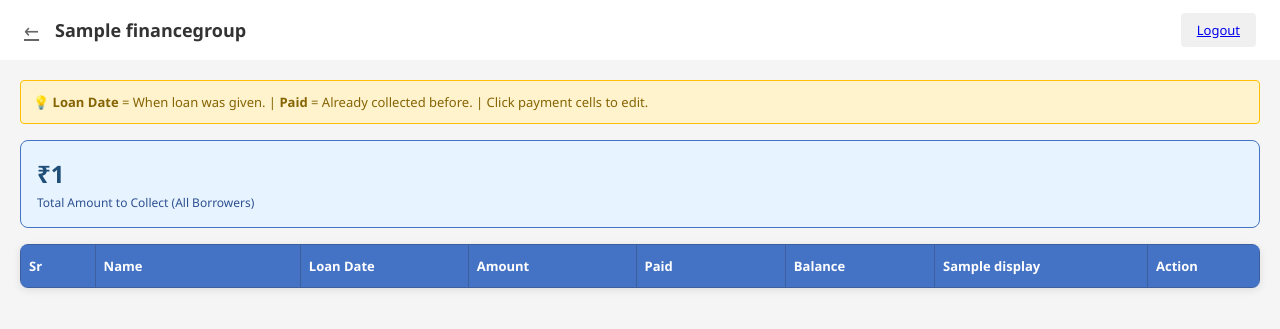
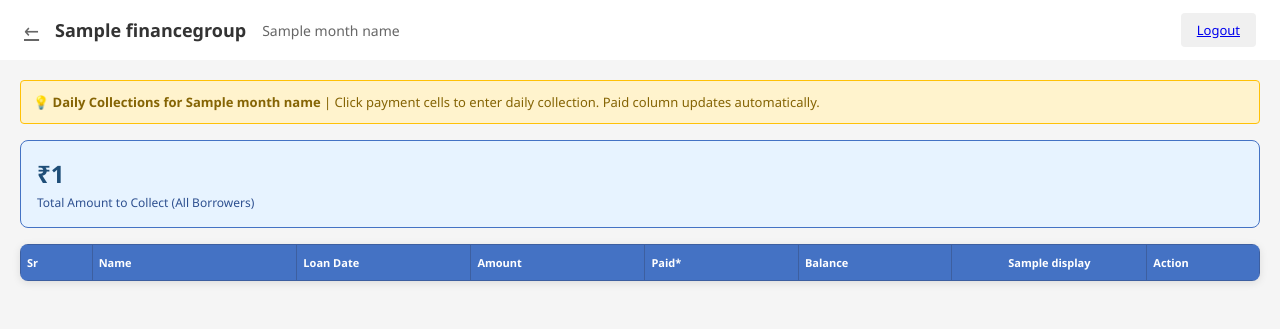
Before and after one commit to Adityareddy4310/FinanceFlow, a Django app: template core/templates/core/group_detail.html in a window 1280 px wide. Shown: the top 329 px of the page. Run offline with Django 5.2, Linux system fonts and the light colour scheme; tables that the repository leaves empty hold one stand-in row (values such as "Sample post"); the template is opened without the code that fills it: values that come from a table or form of the project are taken from there, most other values are stand-ins (such as "Sample title", 1, 10 or a date in 2020); lists and menus that the app fills with data are empty.

```diff
--- a/core/templates/core/group_detail.html
+++ b/core/templates/core/group_detail.html
@@ -12,6 +12,8 @@
     .navbar-left { display: flex; align-items: center; gap: 16px; }
     .back-btn { background: none; border: none; font-size: 20px; cursor: pointer; color: #666; }
     .navbar-title { font-size: 18px; font-weight: 600; color: #333; }
+    .navbar-right { display: flex; align-items: center; gap: 16px; }
+    .month-label { font-size: 14px; color: #666; font-weight: 500; }
     .logout-btn { padding: 8px 16px; background: #f0f0f0; border: none; border-radius: 4px; cursor: pointer; font-weight: 500; font-size: 13px; }
 
     .main { padding: 20px; background: #f5f5f5; }
@@ -23,29 +25,29 @@
     .spreadsheet-wrapper { background: white; border-radius: 8px; box-shadow: 0 2px 8px rgba(0,0,0,0.1); overflow: hidden; }
     .spreadsheet { overflow-x: auto; overflow-y: auto; }
 
-    table { width: 100%; border-collapse: collapse; font-size: 13px; }
+    table { width: 100%; border-collapse: collapse; font-size: 12px; }
 
-    th { background: #4472c4; color: white; padding: 12px 8px; text-align: left; font-weight: 600; border: 1px solid #3d5fa0; white-space: nowrap; position: sticky; top: 0; z-index: 10; }
-    th.sticky-left { position: sticky; left: 0; z-index: 11; background: #4472c4; }
+    th { background: #4472c4; color: white; padding: 10px 6px; text-align: center; font-weight: 600; border: 1px solid #3d5fa0; white-space: nowrap; position: sticky; top: 0; z-index: 10; font-size: 11px; }
+    th.sticky-left { position: sticky; left: 0; z-index: 11; background: #4472c4; text-align: left; }
 
-    td { padding: 10px 8px; border: 1px solid #d9d9d9; background: white; }
+    td { padding: 8px 6px; border: 1px solid #d9d9d9; background: white; font-size: 12px; }
     td.sticky-col { position: sticky; left: 0; background: #f9f9f9; font-weight: 500; z-index: 5; }
 
     td.payment-cell { text-align: center; background: #fffbf0; cursor: pointer; user-select: none; }
     td.payment-cell:hover { background: #fff2cc; }
-    td.payment-cell input { width: 100%; padding: 4px; border: 2px solid #4472c4; text-align: center; font-weight: 600; }
+    td.payment-cell input { width: 100%; padding: 3px; border: 2px solid #4472c4; text-align: center; font-weight: 600; font-size: 11px; }
 
     .editable { cursor: pointer; }
     .editable:hover { background: #fff2cc !important; }
-    .editable input { width: 100%; padding: 4px; border: 2px solid #4472c4; font-weight: 500; }
+    .editable input { width: 100%; padding: 3px; border: 2px solid #4472c4; font-weight: 500; font-size: 11px; }
 
     tr.total-row td { background: #d9e1f2; font-weight: 700; color: #1f4e78; }
     tr.total-row td.payment-cell { background: #b4c7e7; }
 
-    .delete-btn { background: #c5504a; color: white; border: none; padding: 5px 10px; border-radius: 3px; cursor: pointer; font-size: 12px; font-weight: 600; }
+    .delete-btn { background: #c5504a; color: white; border: none; padding: 4px 8px; border-radius: 3px; cursor: pointer; font-size: 11px; font-weight: 600; }
     .delete-btn:hover { background: #a03a34; }
 
-    .add-borrower-row td { padding: 12px 8px; background: #f0f0f0; border: 1px solid #d9d9d9; }
+    .add-borrower-row td { padding: 10px 6px; background: #f0f0f0; border: 1px solid #d9d9d9; }
     .add-form { display: grid; grid-template-columns: 100px 100px 100px 1fr auto; gap: 8px; align-items: center; }
     .add-form input { padding: 8px; border: 1px solid #d9d9d9; border-radius: 3px; font-size: 13px; }
 
@@ -61,13 +63,16 @@
     <div class="navbar-left">
       <a href="/dashboard/" class="back-btn">←</a>
       <div class="navbar-title">{{ group.name }}</div>
+      <div class="month-label">{{ month_name }}</div>
     </div>
+    <div class="navbar-right">
       <a href="/logout/" class="logout-btn">Logout</a>
+    </div>
   </nav>
 
   <div class="main">
     <div class="info-box">
-      💡 <strong>Loan Date</strong> = When loan was given. | <strong>Paid</strong> = Already collected before. | Click payment cells to edit.
+      💡 <strong>Daily Collections for {{ month_name }}</strong> | Click payment cells to enter daily collection. Paid column updates automatically.
     </div>
 
     <div class="total-info">
@@ -80,16 +85,16 @@
         <table id="emiTable">
           <thead>
             <tr>
-              <th class="sticky-left" style="width: 40px;">Sr</th>
-              <th class="sticky-left" style="width: 110px;">Name</th>
-              <th class="sticky-left" style="width: 90px;">Loan Date</th>
-              <th class="sticky-left" style="width: 90px;">Amount</th>
-              <th class="sticky-left" style="width: 80px;"><strong>Paid</strong></th>
-              <th class="sticky-left" style="width: 80px;">Balance</th>
-              {% for week in weeks %}
-              <th style="min-width: 70px; width: 70px;">{{ week.display }}</th>
+              <th class="sticky-left" style="width: 35px;">Sr</th>
+              <th class="sticky-left" style="width: 100px;">Name</th>
+              <th class="sticky-left" style="width: 85px;">Loan Date</th>
+              <th class="sticky-left" style="width: 85px;">Amount</th>
+              <th class="sticky-left" style="width: 75px;"><strong>Paid*</strong></th>
+              <th class="sticky-left" style="width: 75px;">Balance</th>
+              {% for day in days %}
+              <th style="min-width: 50px; width: 50px;">{{ day.display }}</th>
               {% endfor %}
-              <th class="sticky-left" style="width: 60px;">Action</th>
+              <th class="sticky-left" style="width: 55px;">Action</th>
             </tr>
           </thead>
           <tbody id="tableBody">
@@ -101,12 +106,12 @@
 
   <script>
     const borrowersData = {{ borrowers|safe }};
-    const weeksData = {{ weeks|safe }};
+    const daysData = {{ days|safe }};
     const dailyTotalsData = {{ daily_totals|safe }};
     const groupId = {{ group.id }};
 
     console.log('Borrowers:', borrowersData);
-    console.log('Weeks:', weeksData);
+    console.log('Days:', daysData);
 
     window.addEventListener('load', function() {
       console.log('Page loaded, rendering table...');
@@ -128,33 +133,26 @@
           row.dataset.borrowerId = borrower.id;
 
           let html = `
-            <td class="sticky-col" style="width: 40px;">${idx + 1}</td>
-            <td class="sticky-col editable" style="width: 110px;" onclick="editName(this, ${borrower.id})">${borrower.name}</td>
-            <td class="sticky-col" style="width: 90px; font-size: 12px; color: #666;">${borrower.loan_date}</td>
-            <td class="sticky-col editable number" style="width: 90px;" onclick="editAmount(this, ${borrower.id})">₹${Math.round(borrower.amount_given)}</td>
-            <td class="sticky-col editable number" style="width: 80px; background: #fff0f5;" onclick="editAmountPaid(this, ${borrower.id})">₹${Math.round(borrower.amount_paid)}</td>
-            <td class="sticky-col number" style="width: 80px;">₹${borrower.balance.toFixed(2)}</td>
+            <td class="sticky-col" style="width: 35px;">${idx + 1}</td>
+            <td class="sticky-col editable" style="width: 100px;" onclick="editName(this, ${borrower.id})">${borrower.name}</td>
+            <td class="sticky-col" style="width: 85px; font-size: 11px; color: #666;">${borrower.loan_date}</td>
+            <td class="sticky-col editable number" style="width: 85px;" onclick="editAmount(this, ${borrower.id})">₹${Math.round(borrower.amount_given)}</td>
+            <td class="sticky-col editable number" style="width: 75px; background: #fff0f5;" onclick="editAmountPaid(this, ${borrower.id})">₹${Math.round(borrower.amount_paid)}</td>
+            <td class="sticky-col number" style="width: 75px;">₹${borrower.balance.toFixed(2)}</td>
           `;
 
-          weeksData.forEach(week => {
-            const loanDate = new Date(borrower.loan_date);
-            const weekDate = new Date(week.date);
-
-            if (weekDate >= loanDate) {
-              const amt = borrower.payments[week.date] || 0;
+          daysData.forEach(day => {
+            const amt = borrower.payments[day.date] || 0;
             const display = amt > 0 ? `₹${amt}` : '0';
             html += `
-                <td class="payment-cell" data-borrower="${borrower.id}" data-date="${week.date}" onclick="editPayment(this, ${borrower.id}, '${week.date}')" style="min-width: 70px; width: 70px;">
+              <td class="payment-cell" data-borrower="${borrower.id}" data-date="${day.date}" onclick="editPayment(this, ${borrower.id}, '${day.date}')" style="min-width: 50px; width: 50px;">
                 ${display}
               </td>
             `;
-            } else {
-              html += `<td style="min-width: 70px; width: 70px; background: #f9f9f9; color: #999; text-align: center; font-weight: 600;">0</td>`;
-            }
           });
 
           html += `
-            <td class="sticky-col" style="width: 60px;">
+            <td class="sticky-col" style="width: 55px;">
               <button class="delete-btn" onclick="deleteBorrower(${borrower.id})">Delete</button>
             </td>
           `;
@@ -167,21 +165,21 @@
         totalRow.className = 'total-row';
 
         let totalHtml = `
-          <td class="sticky-col" style="width: 40px;"></td>
+          <td class="sticky-col" style="width: 35px;"></td>
           <td class="sticky-col" colspan="5" style="width: auto;">TOTAL COLLECTION</td>
         `;
 
-        weeksData.forEach(week => {
-          const total = dailyTotalsData[week.date] || 0;
+        daysData.forEach(day => {
+          const total = dailyTotalsData[day.date] || 0;
           const display = total > 0 ? `₹${Math.round(total)}` : '0';
           totalHtml += `
-            <td class="payment-cell" style="min-width: 70px; width: 70px;">
+            <td class="payment-cell" style="min-width: 50px; width: 50px;">
               ${display}
             </td>
           `;
         });
 
-        totalHtml += '<td class="sticky-col" style="width: 60px;"></td>';
+        totalHtml += '<td class="sticky-col" style="width: 55px;"></td>';
         totalRow.innerHTML = totalHtml;
         tbody.appendChild(totalRow);
 
@@ -233,7 +231,6 @@
           },
           body: JSON.stringify({ date, amount }),
         }).then(r => r.json()).then(d => {
-          console.log('Payment update response:', d);
           if (d.success) {
             location.reload();
           } else {
@@ -277,10 +274,7 @@
           } else {
             alert('Error: ' + d.error);
           }
-        }).catch(e => {
-          console.error('Error:', e);
-          alert('Error saving amount');
-        });
+        }).catch(e => { console.error('Error:', e); });
       };
 
       input.onblur = save;
@@ -359,8 +353,6 @@
       const amount = parseFloat(document.getElementById('newAmount').value) || 0;
       const loanDate = document.getElementById('newLoanDate').value;
 
-      console.log('Adding borrower:', { name, amount, loanDate });
-
       if (!name || amount <= 0) {
         alert('Please enter valid name and amount');
         return;
@@ -379,7 +371,6 @@
         },
         body: JSON.stringify({ name, amount_given: amount, date_of_loan: loanDate }),
       }).then(r => r.json()).then(d => {
-        console.log('Add borrower response:', d);
         if (d.success) {
           location.reload();
         } else {
```
Also changed, not shown: core/views.py (+41 -17 lines). Lines whose indentation alone changed are shown as unchanged.
